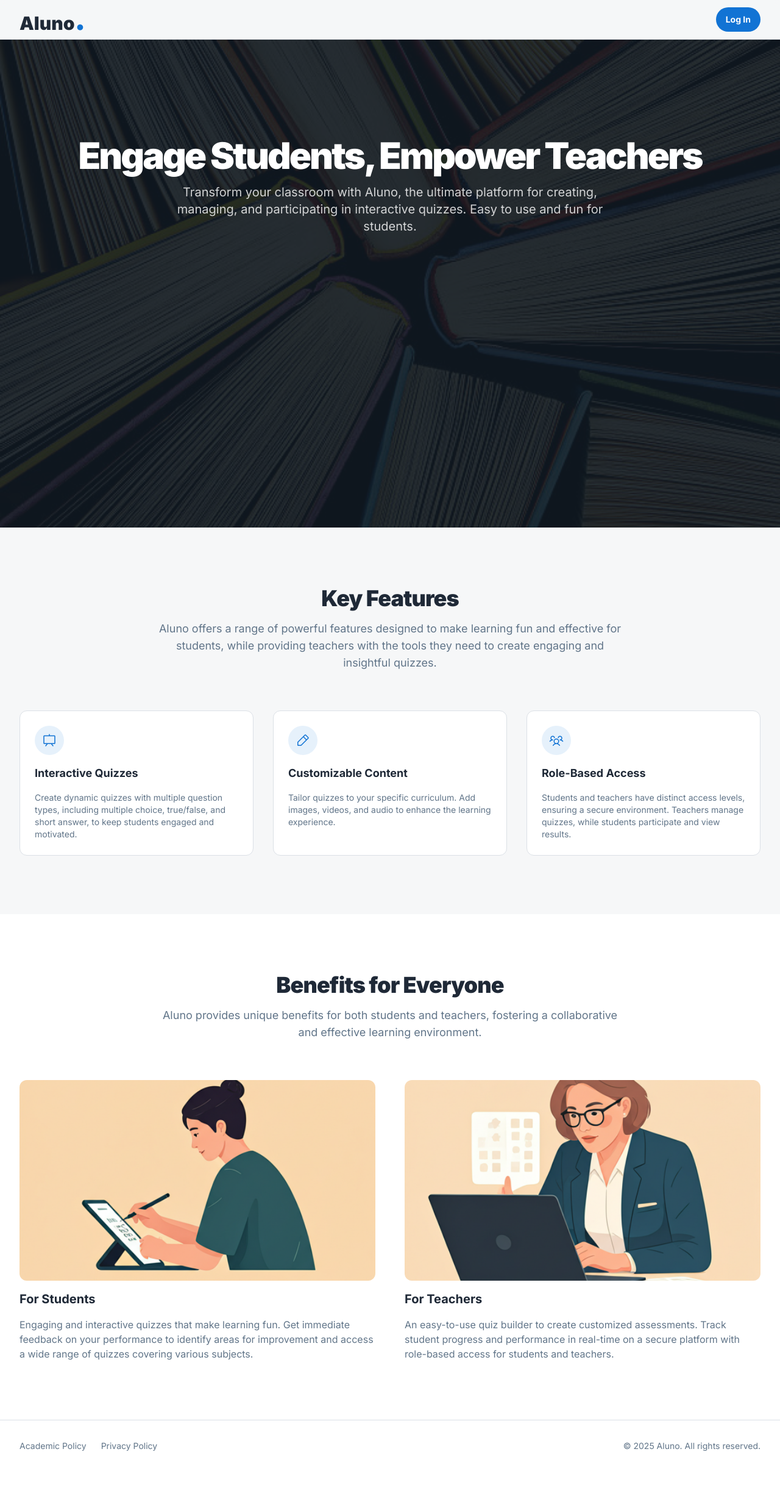
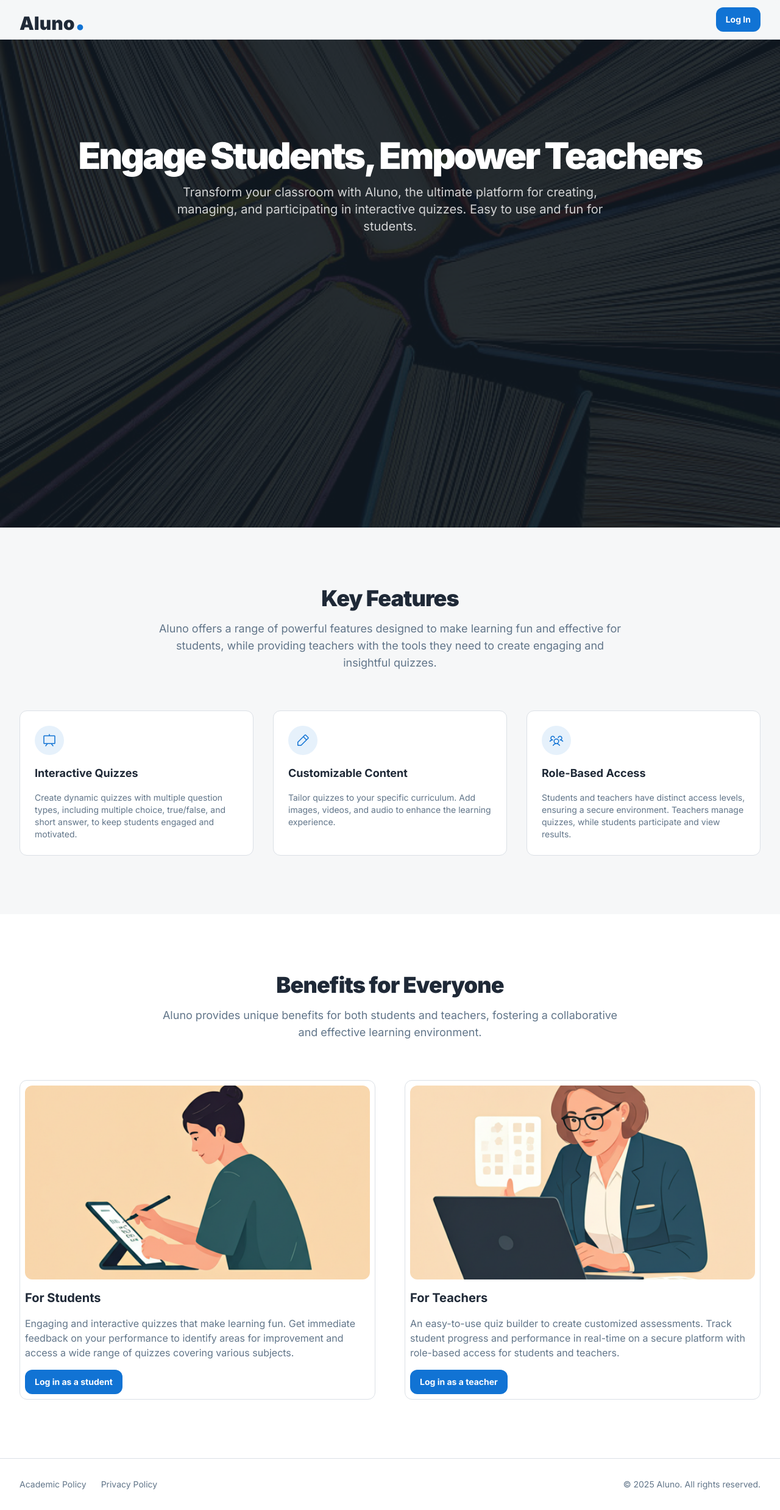
Before and after one commit to AuthenticPaulMeyers/django-quiz-aluno, a Django app: template quiz/templates/students/index.html in a window 1280 px wide. Shown: the whole page at 61% size. Before the commit the page ends 2379 px from the top, so only its background shows below. Run offline with Django 5.2, Linux system fonts and the light colour scheme; the template is opened without the code that fills it, so the values that code supplies are empty; some libraries are stand-ins or nearby versions.

Commit message:
Added login buttons for teacher and students in the homepage

```diff
--- a/quiz/templates/students/index.html
+++ b/quiz/templates/students/index.html
@@ -14,7 +14,7 @@
           </div>
           <div class="flex items-center gap-4">
             <button
-              class="hidden md:flex items-center justify-center rounded-full h-10 px-4 text-sm font-bold bg-primary text-white hover:bg-primary/80 hover:text-white transition-colors dark:bg-primary dark:hover:bg-primary/10">
+              class="hidden md:flex items-center justify-center rounded-lg h-10 px-4 text-sm font-bold bg-primary text-white hover:bg-primary/80 hover:text-white transition-colors dark:bg-primary dark:hover:bg-primary/10">
               <a href="{% url 'quiz:login' %}">Log In</a>
             </button>
           </div>
@@ -24,8 +24,7 @@
     <main class="flex-grow">
       <section class="relative min-h-screen">
         <div class="absolute inset-0 bg-cover bg-center" style="
-              background-image: url('{% static "images/home.jpg" %}');
-            "></div>
+              background-image: url('{% static "images/home.jpg" %}');"></div>
         <div class="absolute inset-0 bg-background-dark/90"></div>
         <div class="relative container mx-auto px-4 sm:px-6 lg:px-8 py-24 md:py-32 lg:py-40 text-center text-white">
           <h1 class="text-4xl md:text-5xl lg:text-6xl font-black tracking-tighter mb-4">
@@ -117,7 +116,7 @@
             </p>
           </div>
           <div class="grid grid-cols-1 md:grid-cols-2 gap-8 lg:gap-12 items-center">
-            <div class="flex flex-col gap-4">
+            <div class="flex flex-col gap-4 border border-border-light dark:border-border-dark p-2 rounded-lg">
               <img alt="Students using Aluno" class="w-full aspect-video object-cover rounded-lg"
                 src="{% static 'images/student-vector.png' %}" />
               <h3 class="text-xl font-bold">For Students</h3>
@@ -127,8 +126,14 @@
                 improvement and access a wide range of quizzes covering
                 various subjects.
               </p>
+              <div class="flex items-center gap-4">
+                <button
+                  class="md:flex items-center justify-center rounded-lg h-10 px-4 text-sm font-bold bg-primary text-white hover:bg-primary/80 hover:text-white transition-colors dark:bg-primary dark:hover:bg-primary/10">
+                  <a href="{% url 'quiz:login' %}">Log in as a student</a>
+                </button>
+              </div>
             </div>
-            <div class="flex flex-col gap-4">
+            <div class="flex flex-col gap-4 border border-border-light dark:border-border-dark p-2 rounded-lg">
               <img alt="Teacher creating a quiz on Aluno" class="w-full aspect-video object-cover rounded-lg"
                 src="{% static 'images/teacher-vector.png' %}" />
               <h3 class="text-xl font-bold">For Teachers</h3>
@@ -138,6 +143,12 @@
                 secure platform with role-based access for students and
                 teachers.
               </p>
+              <div class="flex items-center gap-4">
+                <button
+                  class="hidden md:flex items-center justify-center rounded-lg h-10 px-4 text-sm font-bold bg-primary text-white hover:bg-primary/80 hover:text-white transition-colors dark:bg-primary dark:hover:bg-primary/10">
+                  <a href="{% url 'quiz:login' %}">Log in as a teacher</a>
+                </button>
+              </div>
             </div>
           </div>
         </div>
```
